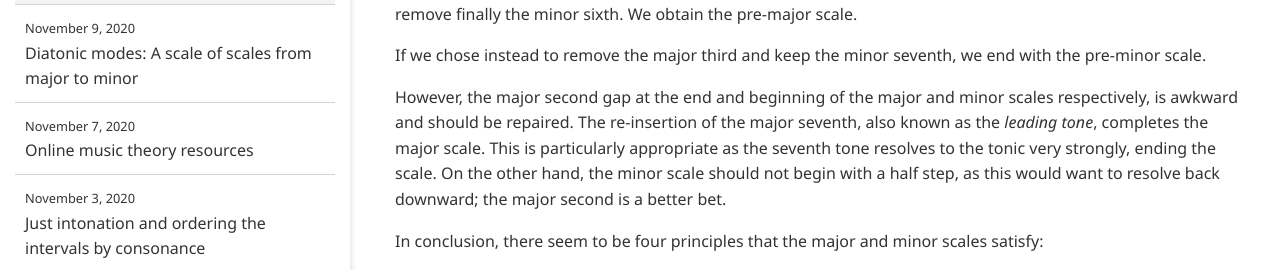
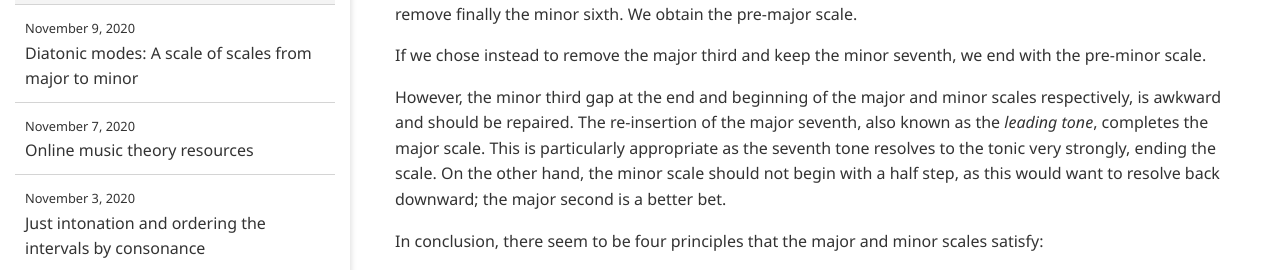
Before and after one commit to ansyblenetwork/sdg, a Jekyll site: the page built from _posts/2020-11-10-an-objective-construction.md, in a window 1280 px wide and 900 px high, scrolled down 1278 px. Shown: the part 174-444 px from the top of the window. Built offline with Jekyll 4.4.1, drawn with Linux system fonts in a browser that asks for light colours.

Commit message:
Update 2020-11-10-an-objective-construction.md

```diff
--- a/_posts/2020-11-10-an-objective-construction.md
+++ b/_posts/2020-11-10-an-objective-construction.md
@@ -44,7 +44,7 @@ Then we have a degree of freedom. If we remove the minor seventh, this means we
 
 If we chose instead to remove the major third and keep the minor seventh, we end with the pre-minor scale.
 
-However, the major second gap at the end and beginning of the major and minor scales respectively, is awkward and should be repaired. The re-insertion of the major seventh, also known as the _leading tone_, completes the major scale. This is particularly appropriate as the seventh tone resolves to the tonic very strongly, ending the scale. On the other hand, the minor scale should not begin with a half step, as this would want to resolve back downward; the major second is a better bet.
+However, the minor third gap at the end and beginning of the major and minor scales respectively, is awkward and should be repaired. The re-insertion of the major seventh, also known as the _leading tone_, completes the major scale. This is particularly appropriate as the seventh tone resolves to the tonic very strongly, ending the scale. On the other hand, the minor scale should not begin with a half step, as this would want to resolve back downward; the major second is a better bet.
 
 In conclusion, there seem to be four principles that the major and minor scales satisfy:
 
```
